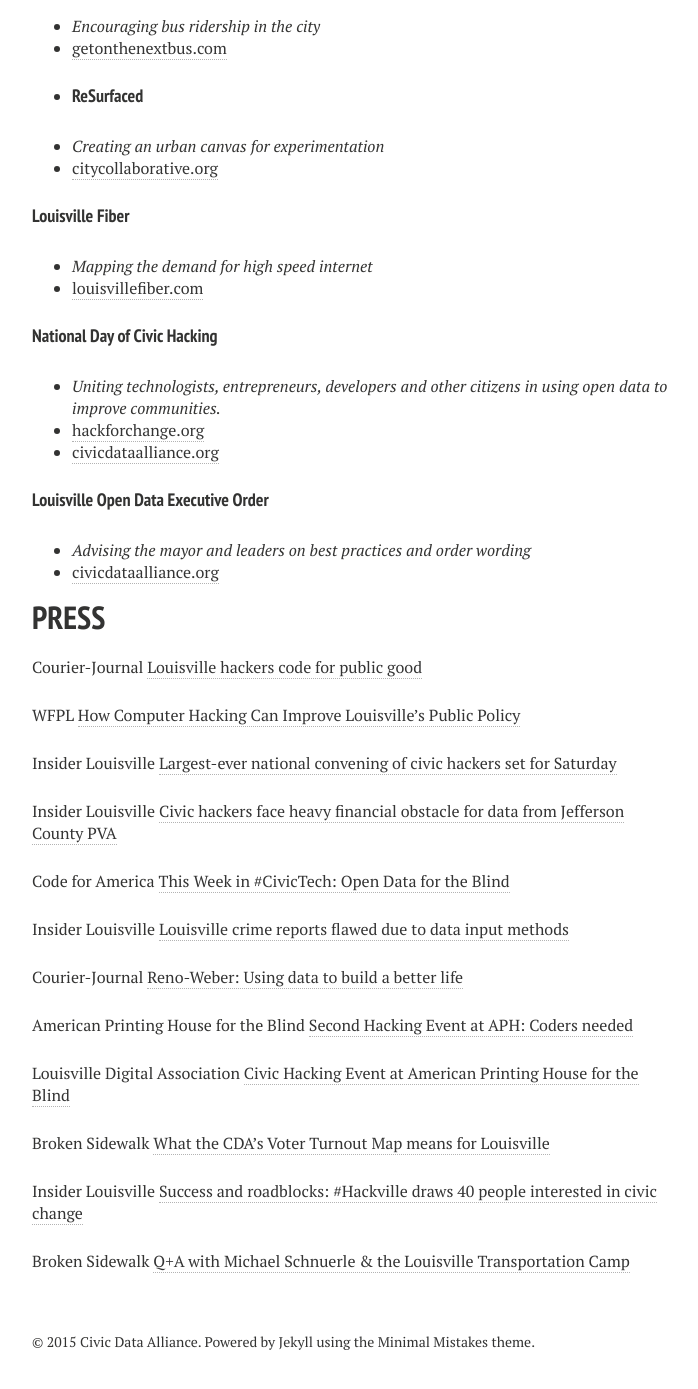
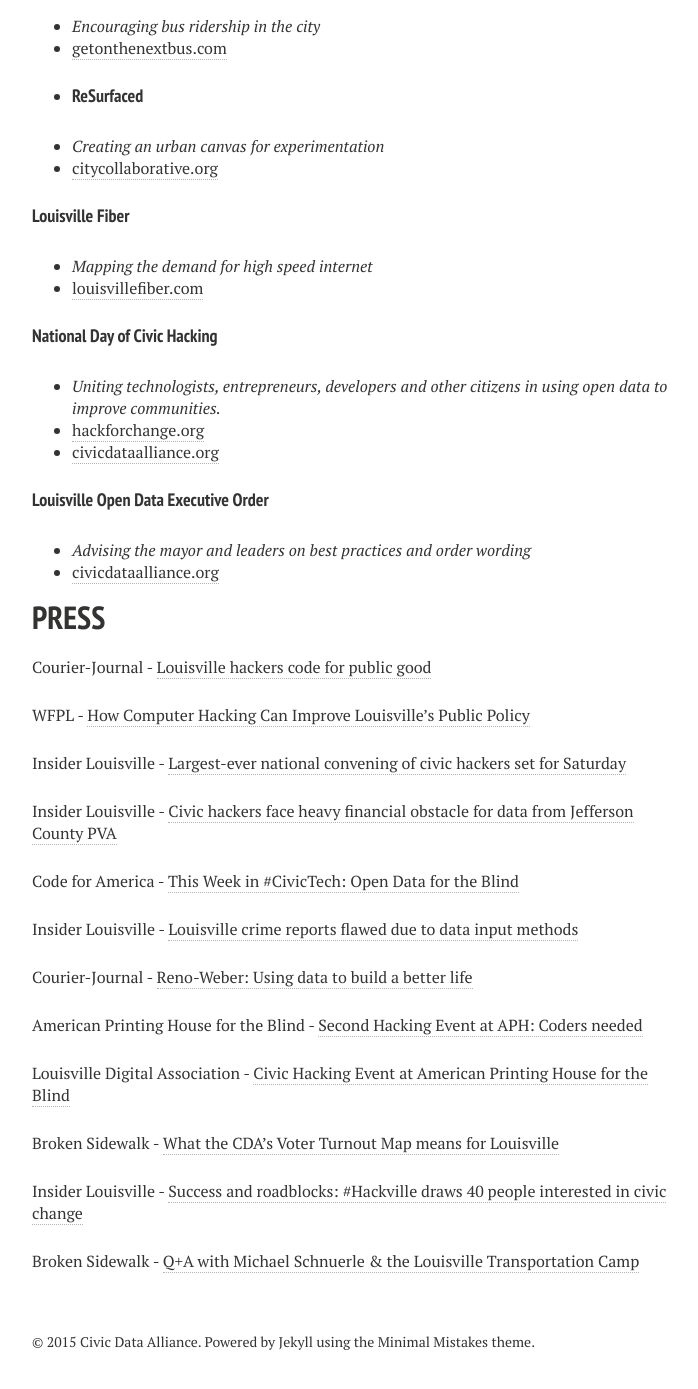
Before and after one commit to reydelleon/civicdata.github.io, a Jekyll site: the page built from projects.md, in a window 1280 px wide and 1400 px high, scrolled down 1652 px. Shown: the top 1389 px of the window, without its empty margins (288-986 px from the left). Built offline with Jekyll 4.4.1, drawn with Linux system fonts in a browser that asks for light colours; nearby versions of some CDN libraries.

Commit message:
Press formatting

```diff
--- a/projects.md
+++ b/projects.md
@@ -81,26 +81,26 @@ The Civic Data Alliance is composed of local volunteers, helping to open data, a
 
 # PRESS
 
-Courier-Journal [Louisville hackers code for public good](http://www.courier-journal.com/story/news/local/2015/06/07/louisville-hackers-code-public-good/28666213/)
+Courier-Journal - [Louisville hackers code for public good](http://www.courier-journal.com/story/news/local/2015/06/07/louisville-hackers-code-public-good/28666213/)
 
-WFPL [How Computer Hacking Can Improve Louisville’s Public Policy](http://wfpl.org/how-computer-hacking-can-improve-louisvilles-public-policy/)
+WFPL - [How Computer Hacking Can Improve Louisville’s Public Policy](http://wfpl.org/how-computer-hacking-can-improve-louisvilles-public-policy/)
 
-Insider Louisville [Largest-ever national convening of civic hackers set for Saturday](http://insiderlouisville.com/startups/ecosystem/civic-data-alliance-hosts-national-day-civic-hacking-weekend/)
+Insider Louisville - [Largest-ever national convening of civic hackers set for Saturday](http://insiderlouisville.com/startups/ecosystem/civic-data-alliance-hosts-national-day-civic-hacking-weekend/)
 
-Insider Louisville [Civic hackers face heavy financial obstacle for data from Jefferson County PVA](http://insiderlouisville.com/metro/social_good/civic-hackers-face-heavy-financial-obstacle-data-jefferson-county-pva/)
+Insider Louisville - [Civic hackers face heavy financial obstacle for data from Jefferson County PVA](http://insiderlouisville.com/metro/social_good/civic-hackers-face-heavy-financial-obstacle-data-jefferson-county-pva/)
 
-Code for America [This Week in #CivicTech: Open Data for the Blind](http://www.codeforamerica.org/blog/2015/05/21/this-week-in-civictech-open-data-for-the-blind/)
+Code for America - [This Week in #CivicTech: Open Data for the Blind](http://www.codeforamerica.org/blog/2015/05/21/this-week-in-civictech-open-data-for-the-blind/)
 
-Insider Louisville [Louisville crime reports flawed due to data input methods](http://insiderlouisville.com/news/data/)
+Insider Louisville - [Louisville crime reports flawed due to data input methods](http://insiderlouisville.com/news/data/)
 
-Courier-Journal [Reno-Weber: Using data to build a better life](http://www.courier-journal.com/story/opinion/2015/05/16/greater-louisville-project-data-driven-community-outcomes/27463879/)
+Courier-Journal - [Reno-Weber: Using data to build a better life](http://www.courier-journal.com/story/opinion/2015/05/16/greater-louisville-project-data-driven-community-outcomes/27463879/)
 
-American Printing House for the Blind [Second Hacking Event at APH: Coders needed](http://www.aph.org/pr/20150303-Louisville-Civic-Data-Alliance-to-hold-Second-Civic-Hacking-Event.html)
+American Printing House for the Blind - [Second Hacking Event at APH: Coders needed](http://www.aph.org/pr/20150303-Louisville-Civic-Data-Alliance-to-hold-Second-Civic-Hacking-Event.html)
 
-Louisville Digital Association [Civic Hacking Event at American Printing House for the Blind ](http://www.louisvilledigital.org/events/louisvilles-civic-data-alliance-to-hold-second-civic-hacking-event-at-american-printing-house-for-the-blind-on-march-21-coders-needed/)
+Louisville Digital Association - [Civic Hacking Event at American Printing House for the Blind ](http://www.louisvilledigital.org/events/louisvilles-civic-data-alliance-to-hold-second-civic-hacking-event-at-american-printing-house-for-the-blind-on-march-21-coders-needed/)
 
-Broken Sidewalk [What the CDA’s Voter Turnout Map means for Louisville](http://brokensidewalk.com/2014/voter-turnout-map/)
+Broken Sidewalk - [What the CDA’s Voter Turnout Map means for Louisville](http://brokensidewalk.com/2014/voter-turnout-map/)
 
-Insider Louisville [Success and roadblocks: #Hackville draws 40 people interested in civic change](http://insiderlouisville.com/metro/social_good/hackville-draws-40-people-interested-in-civic-change/)
+Insider Louisville - [Success and roadblocks: #Hackville draws 40 people interested in civic change](http://insiderlouisville.com/metro/social_good/hackville-draws-40-people-interested-in-civic-change/)
 
-Broken Sidewalk [Q+A with Michael Schnuerle & the Louisville Transportation Camp](http://brokensidewalk.com/2011/an-open-data-qa-with-michael-schnuerle-and-the-louisville-transportation-camp/)
+Broken Sidewalk - [Q+A with Michael Schnuerle & the Louisville Transportation Camp](http://brokensidewalk.com/2011/an-open-data-qa-with-michael-schnuerle-and-the-louisville-transportation-camp/)
```
